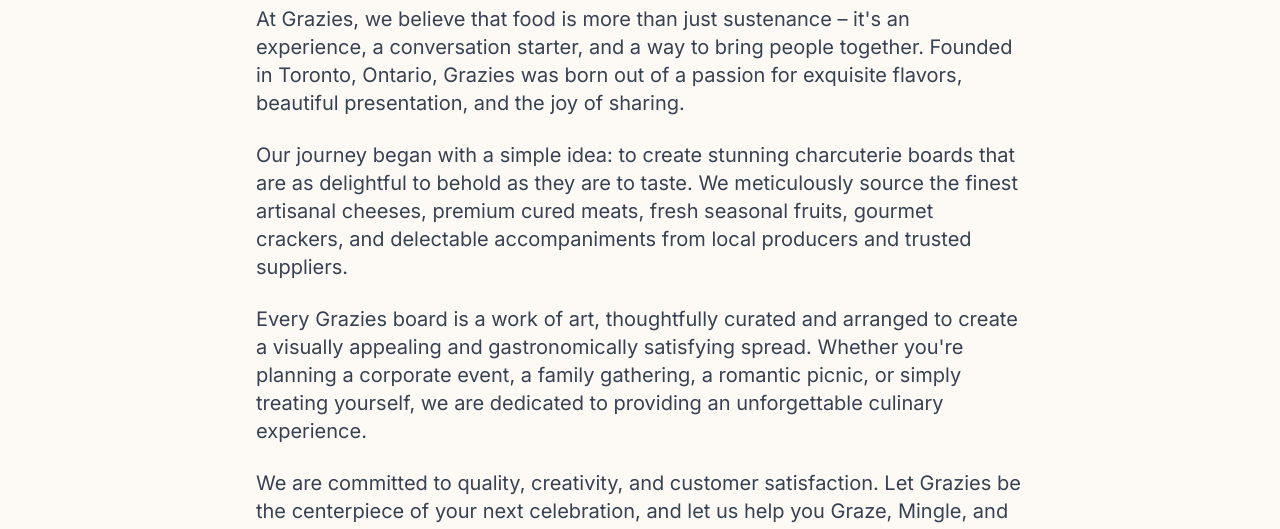
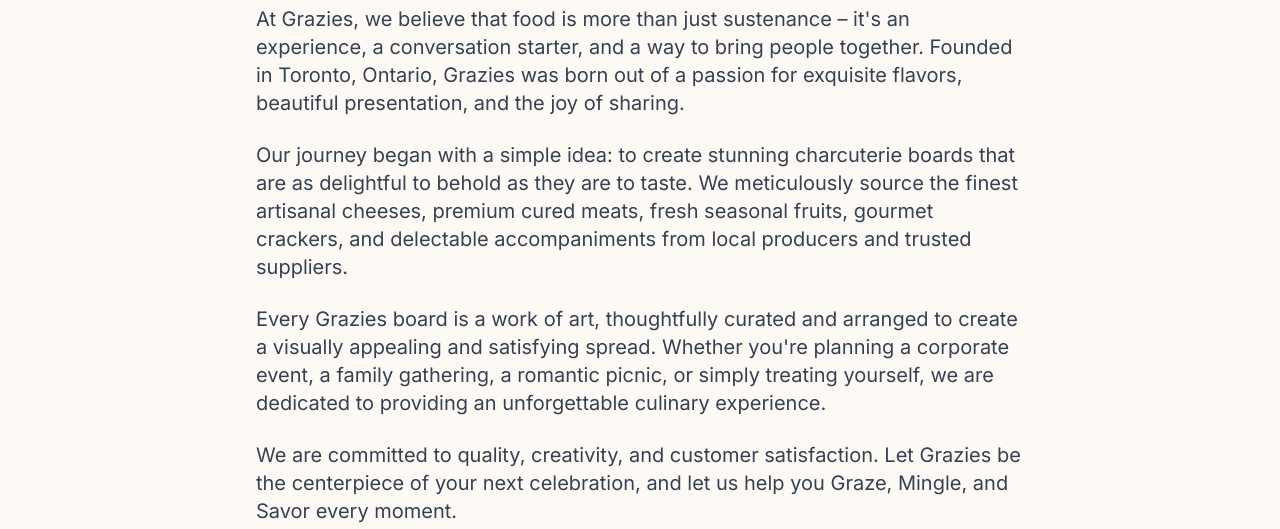
Before and after one commit to graziesboard/graziesboard, a plain HTML site: page about.html in a window 1280 px wide. Shown: the part 267-796 px from the top of the page. Drawn offline with nearby package versions, Linux system fonts and the light colour scheme.

Commit message:
Update about.html

```diff
--- a/about.html
+++ b/about.html
@@ -42,7 +42,7 @@
                 Our journey began with a simple idea: to create stunning charcuterie boards that are as delightful to behold as they are to taste. We meticulously source the finest artisanal cheeses, premium cured meats, fresh seasonal fruits, gourmet crackers, and delectable accompaniments from local producers and trusted suppliers.
             </p>
             <p class="mb-6">
-                Every Grazies board is a work of art, thoughtfully curated and arranged to create a visually appealing and gastronomically satisfying spread. Whether you're planning a corporate event, a family gathering, a romantic picnic, or simply treating yourself, we are dedicated to providing an unforgettable culinary experience.
+                Every Grazies board is a work of art, thoughtfully curated and arranged to create a visually appealing and satisfying spread. Whether you're planning a corporate event, a family gathering, a romantic picnic, or simply treating yourself, we are dedicated to providing an unforgettable culinary experience.
             </p>
             <p>
                 We are committed to quality, creativity, and customer satisfaction. Let Grazies be the centerpiece of your next celebration, and let us help you Graze, Mingle, and Savor every moment.
```
